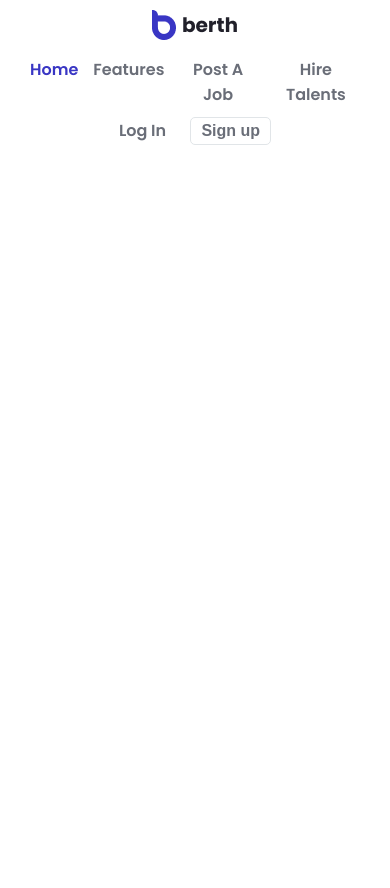
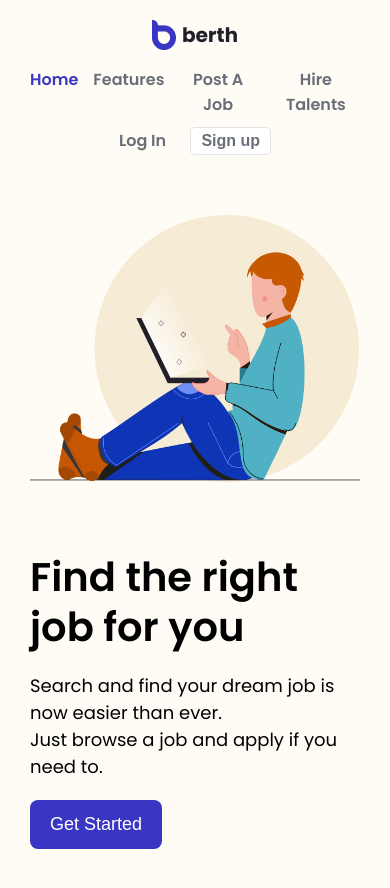
Before and after one commit to razu-web-developer/cmbd-264, a plain HTML site: page epi-08(Responsive Design)/assignment-01/index.html in a window 390 px wide. Before the commit the page ends 844 px from the top, so only its background shows below. Drawn offline with Linux system fonts and the light colour scheme.

Commit message:
Eip-08 (Assignment(figma to html) ar header section compled

```diff
--- a/epi-08(Responsive Design)/assignment-01/index.html
+++ b/epi-08(Responsive Design)/assignment-01/index.html
@@ -9,7 +9,8 @@
 </head>
 
 <body>
-    <header class="container">
+    <header class="header_color">
+        <section class="container">
             <navbar>
                 <div>
                     <img src="./img/Logo.png" alt="#">
@@ -25,6 +26,17 @@
                     <button class="navberSignup">Sign up</button>
                 </div>
             </navbar>
+            <banner>
+                <div class="bannerLeft">
+                    <h1>Find the right <br> job for you</h1>
+                    <p>Search and find your dream job is now easier than ever. <br> Just browse a job and apply if you need to.</p>
+                    <button>Get Started</button>
+                </div>
+                <div class="bannerRight">
+                    <img src="./img/hero-img.png" alt="bannerImg">
+                </div>
+            </banner>
+        </section>
     </header>
 </body>
 
--- a/epi-08(Responsive Design)/assignment-01/style.css
+++ b/epi-08(Responsive Design)/assignment-01/style.css
@@ -1,59 +1,71 @@
 @import url('https://fonts.googleapis.com/css2?family=Poppins:ital,wght@0,100;0,200;0,300;0,400;0,500;0,600;0,700;0,800;0,900;1,100;1,200;1,300;1,400;1,500;1,600;1,700;1,800;1,900&display=swap');
 
-*{
+* {
     padding: 0;
     margin: 0;
     box-sizing: border-box;
 }
 
-a{text-decoration: none;}
+a {
+    text-decoration: none;
+}
 
-.container{
+.container {
     max-width: 1280px;
     margin: auto;
-
 }
 
-html{
-    --text-color:#3936c4;
+img {
+    max-width: 100%;
+}
+
+html {
+    --text-color: #3936c4;
     --font-family--: "Poppins", sans-serif;
-    --bg-color--:#FFFCF5;
+    --header-color--: #FFFCF5;
     --primary-font: "Poppins", sans-serif;
 }
 
-body{
+body {
     font-family: var(--primary-font)
 }
 
-navbar{
+/* header section stated */
+
+.header_color {
+    background-color: var(--header-color--);
+}
+
+navbar {
     display: flex;
     text-align: center;
     align-items: center;
-    justify-content:space-between;
-    padding: 10px 0;
+    justify-content: space-between;
+    padding: 20px 0;
 }
-.navberMenu{
+
+.navberMenu {
     gap: 40px;
     display: flex;
     flex-direction: row;
 }
 
-.navberMenu a{
+.navberMenu a {
     font-size: 16px;
-    font-weight:600;
+    font-weight: 600;
     color: #6A6E78;
 }
 
-.navberLogin{
+.navberLogin {
     font-size: 16px;
-    font-weight:600;
+    font-weight: 600;
     color: #6A6E78;
     margin-right: 16px;
 }
 
-.navberSignup{
+.navberSignup {
     font-size: 16px;
-    font-weight:600;
+    font-weight: 600;
     color: #6A6E78;
     border: 1.4px solid #E1E5E8;
     background-color: #fff;
@@ -61,45 +73,156 @@ navbar{
     border-radius: 5px;
 }
 
-.navberMenu .active{
+.navberMenu .active {
     color: var(--text-color);
 }
 
- @media(max-width:1024px){
-    .container{
-       overflow-x: hidden;
-       padding: 0 20px;
+banner {
+    display: flex;
+    padding: 40px 0;
+}
+
+.bannerLeft {
+    display: flex;
+    flex-direction: column;
+    flex-basis: 50%;
+    align-items: start;
+    justify-content: center;
+}
+
+.bannerLeft h1 {
+    font-size: 70px;
+    font-weight: 600;
+    line-height: 80px;
+}
+
+.bannerLeft p {
+    font-size: 18px;
+    font-weight: 400;
+    margin: 30px 0;
+}
+
+.bannerLeft button {
+    border-radius: none;
+    background-color: var(--text-color);
+    border: none;
+    padding: 20px 40px;
+    font-size: 18px;
+    font-weight: 600;
+    color: #FFFFFF;
+    border-radius: 8px;
+}
+
+.bannerRight {
+    flex-basis: 50%;
+}
+
+.bannerRight img {
+    text-align: center;
+}
+
+
+/* --------------------------------------------- */
+@media(max-width:1024px) {
+    .container {
+        overflow-x: hidden;
+        padding: 0px 20px;
     }
-    .navberMenu{
+
+    .navberMenu {
         gap: 20px;
     }
-    .navberLogin{
+
+    .navberLogin {
+        margin-right: 20px;
+    }
+}
+
+@media (max-width:768px) {
+    .container {
+        overflow-x: hidden;
+        padding: 0 20px;
+    }
+
+    .navberMenu {
+        gap: 20px;
+    }
+
+    .navberLogin {
         margin-right: 20px;
     }
 
- }
+    .bannerLeft h1 {
+        font-size: 50px;
+        font-weight: 600;
+        line-height: 60px;
+    }
 
- @media (max-width:764px) {
-    .container{
-        overflow-x: hidden;
-        padding: 0 20px;
-     }
-     .navberMenu{
-         gap: 20px;
-     }
-     .navberLogin{
-         margin-right: 20px;
-     }
- }
+    .bannerLeft p {
+        margin: 18px 0;
+        font-size: 18px;
+    }
 
- @media (max-width:425px) {
-    navbar{
+    banner {
+        gap: 20px;
+    }
+
+    .bannerLeft {
+        flex-basis: 50%;
+    }
+
+    .bannerRight {
+        flex-basis: 50%;
+    }
+
+    .bannerLeft button {
+        padding: 14px 20px;
+        font-size: 18px;
+        font-weight: 500;
+    }
+}
+
+@media (max-width:425px) {
+    navbar {
         flex-direction: column;
     }
-    .navberMenu{
+
+    .navberMenu {
         gap: 15px;
         display: flex;
         flex-direction: row;
         margin: 10px;
     }
- }
+
+    banner {
+        gap: 50px;
+        padding: 40px 10px;
+        display: flex;
+        flex-direction: column-reverse;
+    }
+
+    .bannerLeft {
+        flex-basis: 100%;
+    }
+
+    .bannerRight {
+        flex-basis: 100%;
+    }
+
+    .bannerLeft h1 {
+        font-size: 40px;
+        font-weight: 600;
+        line-height: 50px;
+    }
+
+    .bannerLeft p {
+        margin: 20px 0;
+        font-size: 18px;
+    }
+
+    .bannerLeft button {
+        padding: 14px 20px;
+        font-size: 18px;
+        font-weight: 500;
+    }
+}
```
Also changed, not shown: epi-08(Responsive Design)/assignment-01/img/Group 37.png (added), epi-08(Responsive Design)/assignment-01/img/Group 38.png (added), epi-08(Responsive Design)/assignment-01/img/Group 39.png (added), epi-08(Responsive Design)/assignment-01/img/Group.png (added), epi-08(Responsive Design)/assignment-01/img/Vector.png (added), epi-08(Responsive Design)/assignment-01/img/hero-img.png (added). Lines whose indentation alone changed are shown as unchanged.
